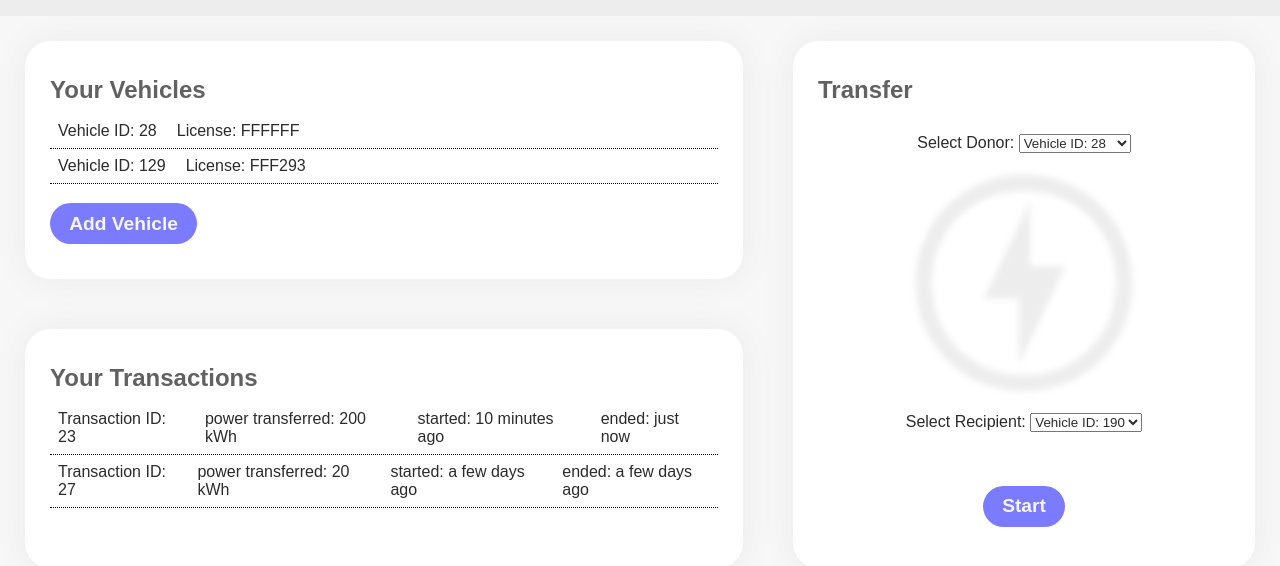
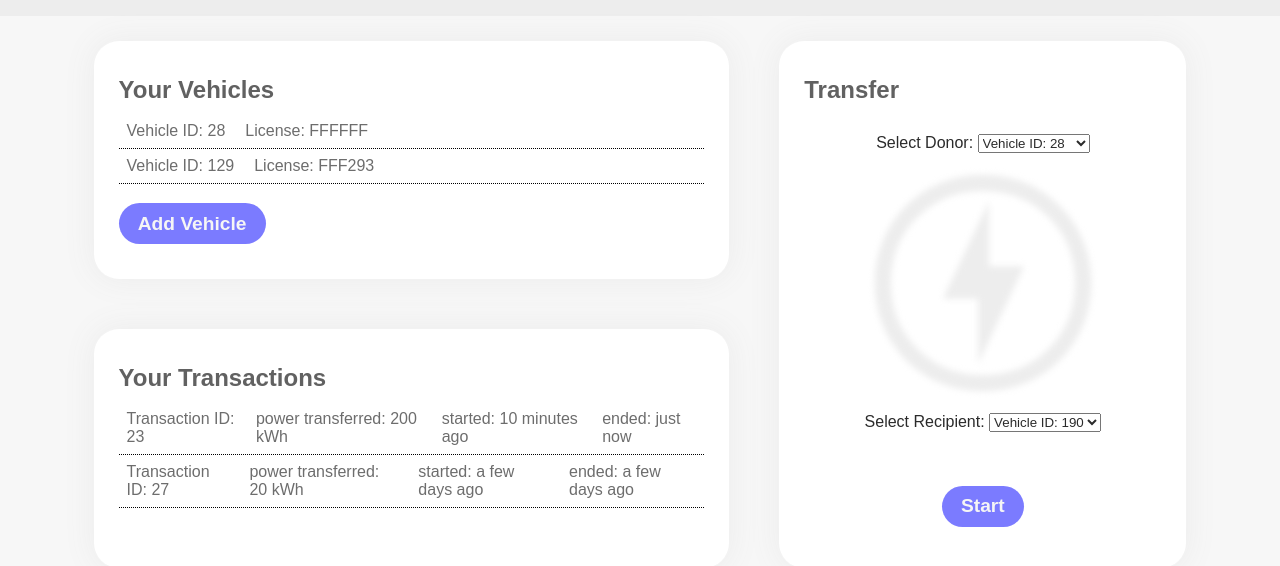
Before and after one commit to bryanyanay/testPowerTransferApp, a plain HTML site: page index.html in a window 1280 px wide. Shown: the part 56-622 px from the top of the page. Drawn offline with Linux system fonts and the light colour scheme.

Commit message:
Add charge btn toggling

```diff
--- a/index.html
+++ b/index.html
@@ -6,9 +6,14 @@
     <meta name="viewport" content="width=device-width, initial-scale=1.0">
 
     <link rel="stylesheet" href="styles.css">
+    <script src="scripts.js" defer></script>
+
     <title>Power Transfer</title>
 </head>
 <body>
+    <div style="grid-area: space-left"></div>
+    <div style="grid-area: space-right"></div>
+
     <h1 class="title">Power Transfer</h1>
     <div class="vehicles box">
         <h2>Your Vehicles</h2>
@@ -62,7 +67,7 @@
                     <option value="194">Vehicle ID: 194</option>
                 </select>
             </div>
-            <button type="submit" style="margin-top: auto;">Start</button>
+            <button type="button" style="margin-top: auto;">Start</button> <!--keep it type=button for now-->
         </form>
     </div>
 
--- a/styles.css
+++ b/styles.css
@@ -20,11 +20,11 @@ h2 {
 
 body {
     display: grid;
-    grid-template: 0.5fr 2fr 2fr / 3fr 2fr;
+    grid-template: 0.5fr 2fr 2fr / 0.3fr 3fr 2fr 0.3fr;
     grid-template-areas:
-        "title title"
-        "vehicles transfer"
-        "transactions transfer";
+        "title title title title"
+        "space-left vehicles transfer space-right"
+        "space-left transactions transfer space-right";
 
 
     background-color: hsl(0, 0%, 97%);
@@ -54,6 +54,11 @@ body {
     margin: 25px;
     padding: 35px 25px;
     background-color: white;
+
+    transition: transform 0.1s;
+}
+.box:hover {
+    transform: scale(1.015);
 }
 
 #transfer-form {
@@ -72,15 +77,17 @@ body {
 
     padding: 0.5em;
     border-bottom: 1px dotted black;
-    color:rgb(97, 97, 97);
 }
 .row:hover {
     background-color: hsl(0, 0%, 97%);
 }
+.row p {
+    color: rgb(109, 109, 109);
+}
 
 button {
     color: whitesmoke;
-    background-color: rgb(123, 123, 255);
+    background-color: #7b7bff;
 
     border: none;
     border-radius: 1000000px;
@@ -100,6 +107,5 @@ button:hover {
 #charging-img {
     filter: blur(3px);
 }
-#charging-img:hover {
-    filter: blur(1px) brightness(0) saturate(100%) invert(99%) sepia(40%) saturate(2162%) hue-rotate(73deg) brightness(95%) contrast(95%);
-}
+#charging-img.on {
+    filter: blur(1px) brightness(0) saturate(100%) invert(41%) sepia(67%) saturate(627%) hue-rotate(202deg) brightness(101%) contrast(105%);}
```
